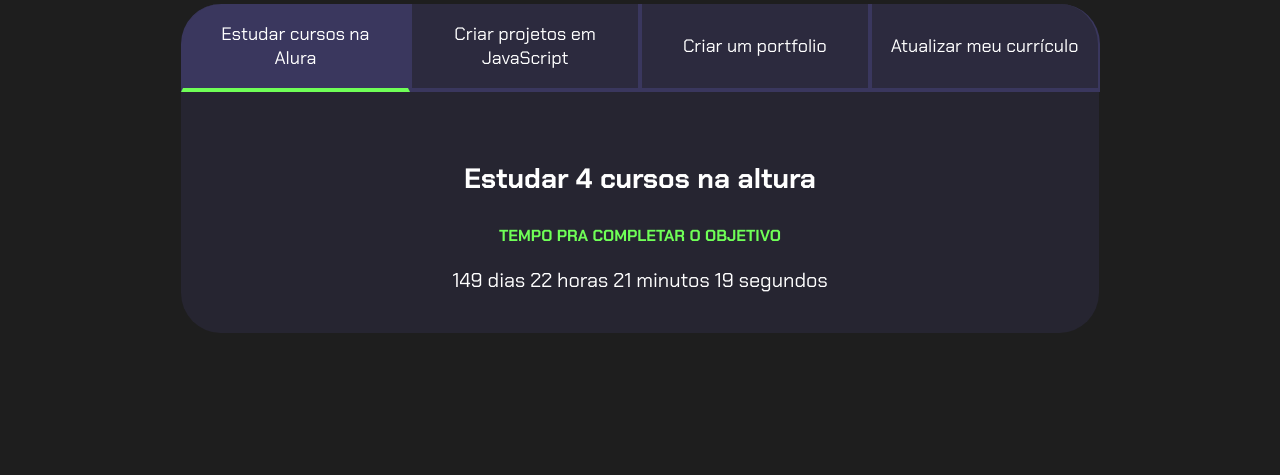
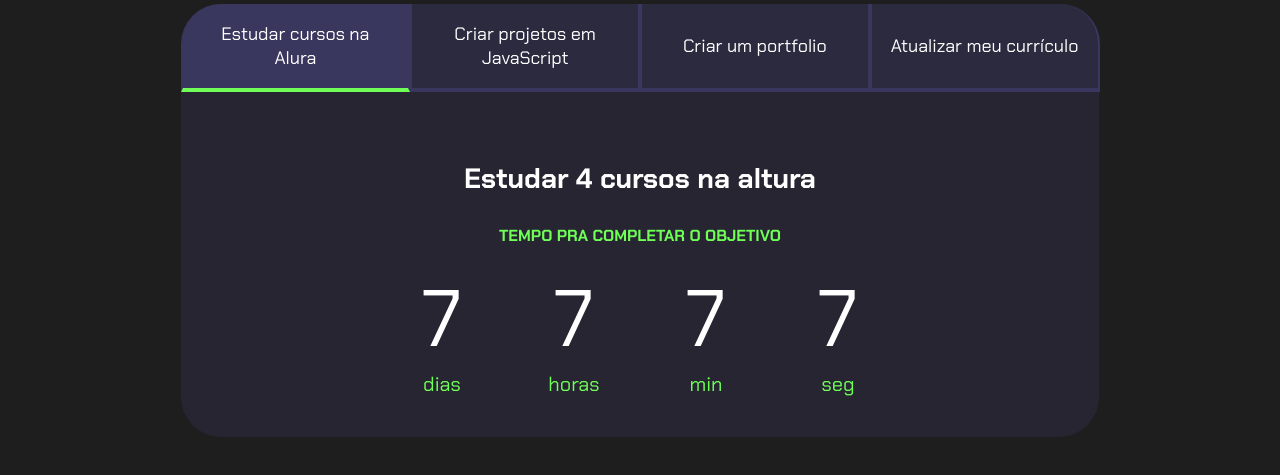
Before and after one commit to LavigneLucindo/javascript-projeto-de-vida, a plain HTML site: page index.html in a window 1280 px wide. Shown: the part 99-574 px from the top of the page. Drawn offline with Linux system fonts and the light colour scheme.

Commit message:
Add files via upload

```diff
--- a/index.html
+++ b/index.html
@@ -3,7 +3,7 @@
 <head>
     <meta charset="UTF-8">
     <meta name="viewport" content="width=device-width, initial-scale=1.0">
-    <title>Meus objetivos do ano</title>
+    <title> Meus objetivos do ano</title>
     <link rel="stylesheet" href="style.css">
 </head>
 <body>
@@ -20,7 +20,24 @@
                 <div class="aba-conteudo ativo">
                     <h3 class="aba-conteudo-titulo-principal">Estudar 4 cursos na altura</h3>
                     <h4 class="aba-conteudo-titulo-secundario ">Tempo pra completar o objetivo</h4>
-                    <div class="contador"></div>
+                    <div class="contador">
+                        <div class="contador-digito">
+                            <p class="contador-digito-numero">7</p>
+                            <p class="contador-digito-texto">dias</p>
+                        </div>
+                        <div class="contador-digito">
+                            <p class="contador-digito-numero">7</p>
+                            <p class="contador-digito-texto">horas</p>
+                        </div>
+                        <div class="contador-digito">
+                            <p class="contador-digito-numero">7</p>
+                            <p class="contador-digito-texto">min</p>
+                        </div>
+                        <div class="contador-digito">
+                            <p class="contador-digito-numero">7</p>
+                            <p class="contador-digito-texto">seg</p>
+                        </div>
+                    </div>
                 </div>
                 <div class="aba-conteudo">
                     <h3 class="aba-conteudo-titulo-principal">Criar 5 projetos em Javascript</h3>
--- a/main.js
+++ b/main.js
@@ -54,4 +54,4 @@ function comecaCronometro(){
     setInterval(atualizaCronometro,1000);
 }
 
-comecaCronometro();
+//comecaCronometro();
--- a/style.css
+++ b/style.css
@@ -90,12 +90,27 @@ body{
 }
 
 .contador{
-    font-size: 20px;
-    text-align: center;
+    display: flex;
+    justify-content: center;
+    flex-wrap: wrap;
 }
 
+.contador-digito{
+    padding: 0 16px;
+    text-align: center;
+    min-width: 100px;
+}
 
+.contador-digito-numero{
+    font-size: 80px;
+    margin: 0;
+}
 
+.contador-digito-texto{
+    color: var(--verde);
+    font-size: 20px;
+    margin: 0;
+}
 
 
 
```
